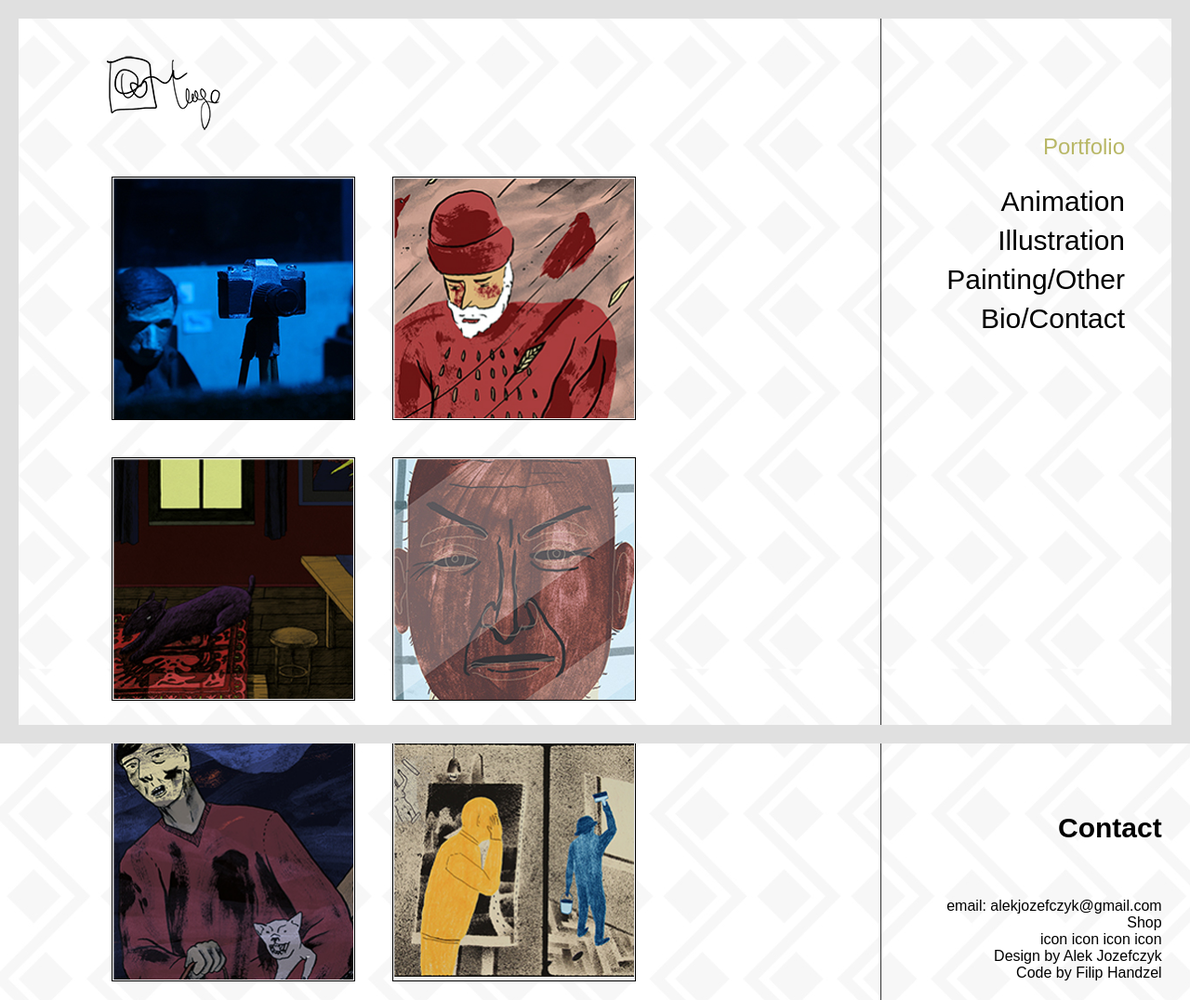
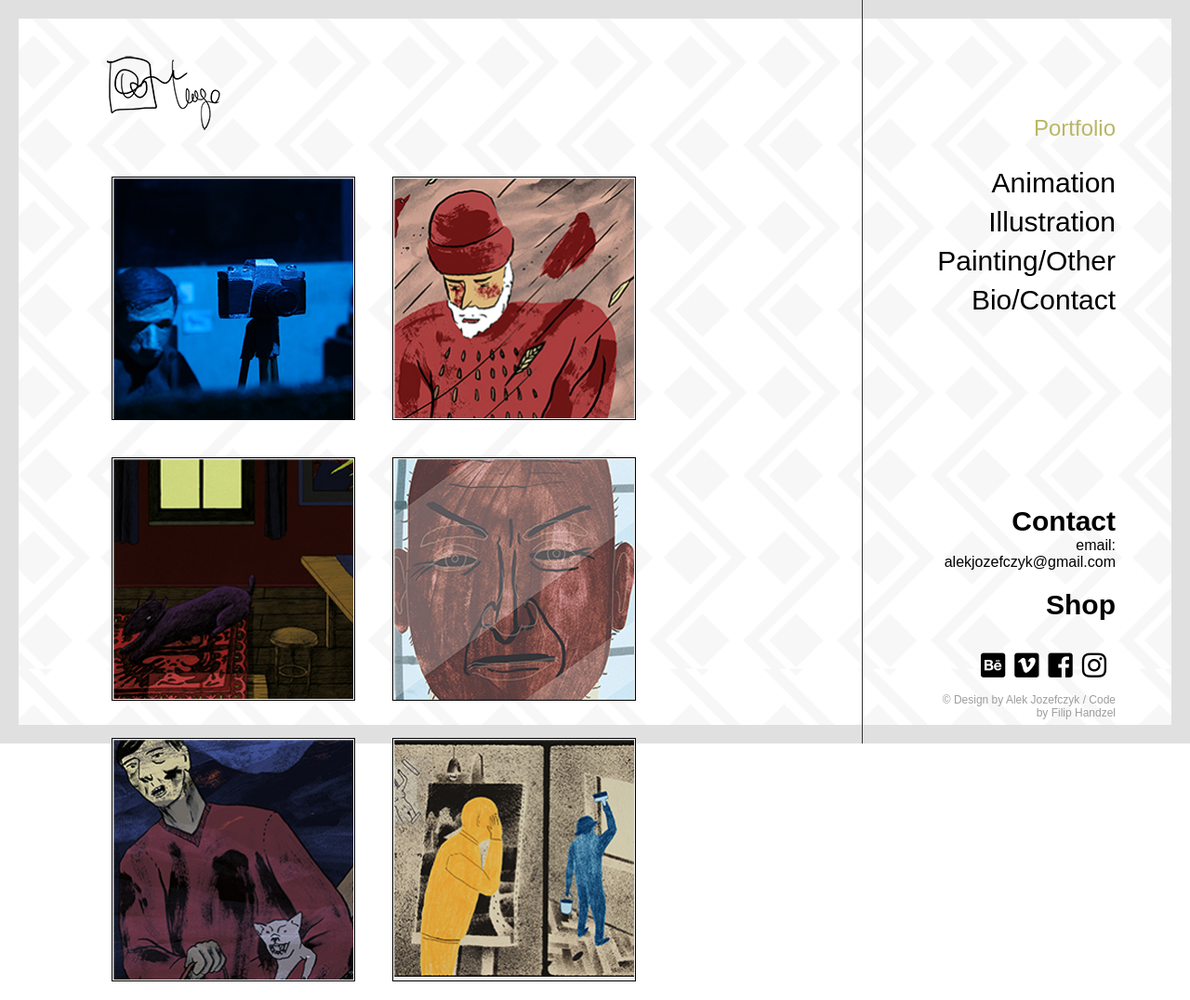
Before and after one commit to haendzel/alek-yosef, a PHP site: page / in a window 1280 px wide. Shown: the whole page at 93% size. Run offline with PHP 8.4, Linux system fonts and the light colour scheme; some libraries are stand-ins or nearby versions; some web fonts are replaced.

Commit message:
basic structure, add responsive file css

```diff
--- /dev/null
+++ b/css/responsive.css
@@ -0,0 +1,23 @@
+@media only screen (min-width: 1600px) and (max-width: 1920px)
+{
+.item {
+  width: 390px;
+  height: 390px;
+}
+
+@media only screen (min-width: 2000px) and (min-width: 2560px)
+{
+.item {
+  width: 260px;
+  height: 260px;
+}
+
+.logo {
+  width: 150px;
+  height: 100px;
+}
+.artworks {
+  padding-left: 100px;
+  padding-right: 100px;
+}
+}
--- a/css/style.css
+++ b/css/style.css
@@ -1,3 +1,5 @@
+@import url("responsive.css");
+
 html, body {
   margin: 0px;
   padding: 0px;
@@ -10,6 +12,14 @@ html, body {
 a {
   text-decoration: none;
   color: black;
+}
+
+a:hover {
+  color: #b8b766;
+}
+
+a:active {
+  color: #9d9d9d;
 }
 p {
   line-height: 5px;
@@ -33,25 +43,27 @@ h3 {
   padding-top: 50px;
 }
 
-.container{
+#container{
+  z-index: 0;
+  background: url("../img/background.jpg") repeat;
+  background-size: 100%;
+  margin: 0;
+  position: absolute;
   display: flex;
-  margin: 0px;
-  padding: 0px;
   width: 100vw;
-  min-height: 100vh;
-  background: url("../img/background.jpg") repeat;
-  background-size: 100vw;
+  height: 100vh;
+  top: 0;
+  left: 0;
 }
 
-.container::before {
+.frame {
   content: '';
-  position: absolute;
+  position: fixed;
   top: 0px;
   left: 0px;
   right: 0px;
   bottom: 0px;
   border: 20px solid #e0e0e0;
-  z-index: 100;
 }
 
 .logo {
@@ -66,6 +78,7 @@ h3 {
 }
 
 .artworks {
+  z-index: 30;
   margin-top: 170px;
   display: flex;
   flex-flow: row wrap;
@@ -81,12 +94,7 @@ h3 {
   flex: 1 0 calc(33,33% - 14px);
   justify-content: center;
   margin: 20px;
-}
-.item:hover {
-  background: white;
-  background-size: 100% 100%;
-  border: 3px solid red;
-  transition: ease 0.5s;
+  opacity: 1;
 }
 
 figure {
@@ -100,6 +108,11 @@ figure img{
   width: 100%;
 }
 
+figure img:hover{
+  opacity: 0.5;
+  transition: ease 0.5s;
+}
+
 /* figure::hover {
   background: white;
   opacity: 50%;
@@ -108,8 +121,10 @@ figure img{
 
 .menu {
   position: relative;
-  z-index: 1;
-  padding: 70px;
+  z-index: 31;
+  padding-top: 50px;
+  padding-right: 80px;
+  padding-left: 80px;
   border-left: 1px solid #333;
   text-align: right;
 }
@@ -125,11 +140,38 @@ ul {
   padding: 0;
 }
 
-.down-media {
-  position: absolute;
-  bottom: 20px;
+.down-menu {
+  margin-top: 200px;
 }
 
-.contact-menu h4 {
+.contact-menu h4, .social-media h4 {
   font-size: 1.875em;
+  margin: 0px;
 }
+
+.social-media h4:hover {
+  color: #b8b766;
+}
+
+.social-media h4 {
+  margin-top: 20px;
+  margin-bottom: 15px;
+}
+
+.social-media {
+  margin-bottom: 15px;
+}
+
+.copyright {
+  font-size: 12px;
+  color: #9d9d9d;
+}
+
+.navlink a:hover {
+  color: #b8b766;
+}
+
+i {
+  font-size: 1.875em;
+  padding-right: 10px;
+}
--- a/index.html
+++ b/index.html
@@ -7,10 +7,13 @@
 <title>Aleksander Jozefczyk - director and illustrator</title>
 <script src="https://ajax.googleapis.com/ajax/libs/jquery/1.12.4/jquery.min.js"></script>
 <link rel="stylesheet" href="https://use.typekit.net/nsn6cfm.css">
+<link rel="stylesheet" href="https://use.fontawesome.com/releases/v5.6.3/css/all.css" integrity="sha384-UHRtZLI+pbxtHCWp1t77Bi1L4ZtiqrqD80Kn4Z8NTSRyMA2Fd33n5dQ8lWUE00s/" crossorigin="anonymous">
 <link rel="stylesheet" href="css/style.css">
+<link rel="stylesheet" href="css/responsive.css">
 </head>
   <body>
-  	<div class="container">
+  	<div id="container">
+  		<div class="frame"></div>
   		<div class="logo" img src="img/logo.png"></div>
   		<div class="artworks">
   			<div class="item">
@@ -35,20 +38,18 @@
   		</div>
   		<div class="menu">
   			<h3 class="portfolio">Portfolio</h3>
-  			<nav class="navigation">
-  				<ul>
+  			<ul class="navigation">
                 <li><a class="navlink" href="#animation">Animation</a></li>
                 <li><a class="navlink" href="#illustration">Illustration</a></li>
                 <li><a class="navlink" href="#painting-other">Painting/Other</a></li>
                 <li><a class="navlink" href="#bio-contact">Bio/Contact</a></li>
-            	</ul>
-    		</nav>
-    		<div class="down-media">
-    			<div class="contact-menu"><h4>Contact</h4><br>email: alekjozefczyk@gmail.com</div>
-    			<div class="social-media">Shop<br>icon icon icon icon</div>
-    			<div class="copyright">Design by Alek Jozefczyk</br>Code by Filip Handzel</div>
-    		</div>
+            </ul>
+    		<div class="down-menu">
+    			<div class="contact-menu"><h4>Contact</h4>email: alekjozefczyk@gmail.com</div>
+    			<div class="social-media"><h4>Shop</h4><br><i class="fab fa-behance-square"></i><i class="fab fa-vimeo-square"></i><i class="fab fa-facebook-square"></i><i class="fab fa-instagram"></i></div>
+    			<div class="copyright">&copy; Design by Alek Jozefczyk / Code by Filip Handzel</div>
   		</div>
-	</div>
+  	</div>
+</div>
   </body>
 </html>
```
